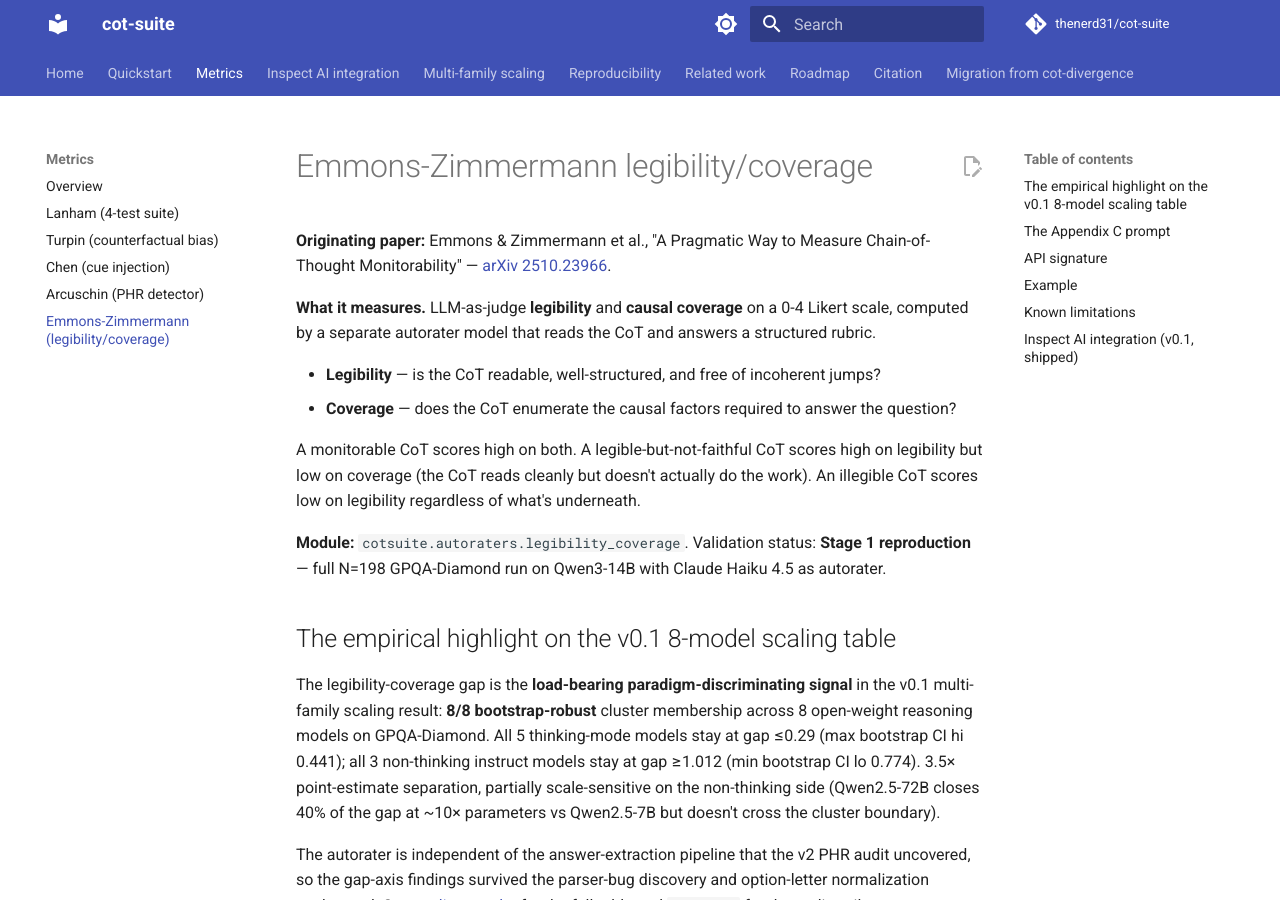
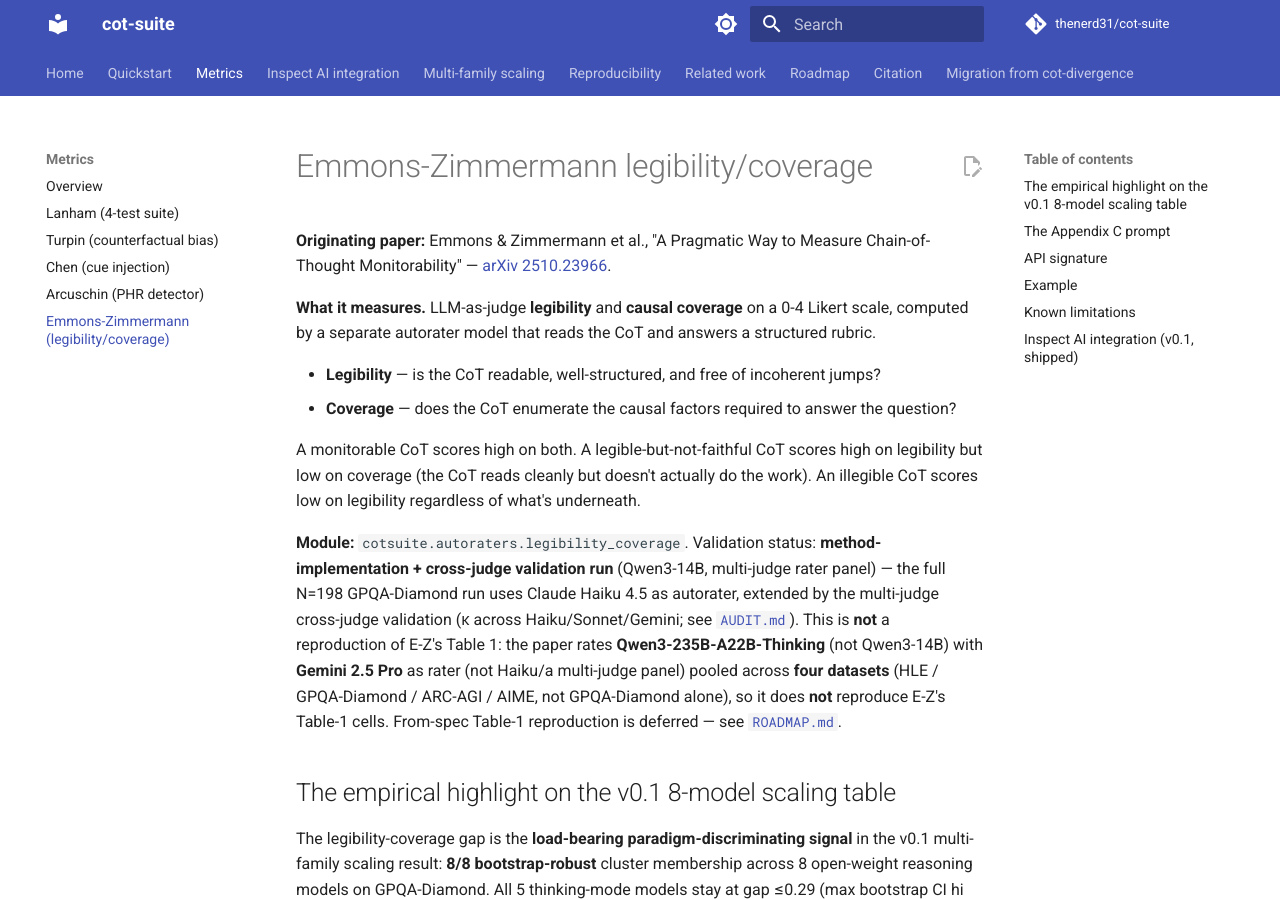
Before and after one commit to thenerd31/cot-suite, an MkDocs documentation site: the page built from docs/metrics/emmons-zimmermann.md, in a window 1280 px wide and 900 px high. Built offline with MkDocs 1.6.1 and Material for MkDocs 9.7.7, drawn with Linux system fonts in a browser that asks for light colours; comment, search, counter and statistics services are not loaded.

Commit message:
docs: sweep residual reproduction overclaims (Emmons/Arcuschin metrics docs) — Turpin-only, repo-wide
Second pass after bcd999e: the repo-wide reproduction-word sweep found two
non-Turpin papers still labeled "reproduction" in the metrics docs. Relabel
per the 5-paper audit (only Turpin is cell-for-cell):

- docs/metrics/emmons-zimmermann.md / docs/metrics/index.md — Emmons "Stage 1
  reproduction (Qwen3-14B, Haiku)" → "method-implementation + cross-judge
  validation run". States explicitly it does NOT reproduce E-Z's Table 1
  (wrong model: Qwen3-14B not Qwen3-235B; wrong rater: Haiku/multi-judge not
  Gemini 2.5 Pro; one dataset not the paper's four); from-spec reproduction
  deferred.
- docs/metrics/arcuschin.md / validation/arcuschin_2503.08679.md — "B4
  GPT-4o-mini reproduction status" → "B4 GPT-4o-mini application/measurement"
  (single-model, NOT against ChainScope's released data); against-release
  reproduction = B4 redux, pending. Consistent with the ROADMAP relabel in
  bcd999e.

Repo-wide sweep verdict: the unqualified word "reproduction/reproduce/
reproduced" now reads as a completed claim for Turpin ONLY. Every non-Turpin
occurrence is qualified — NOT-claim, blocked/precondition, deferred/future
plan, application, directional, or self-reproducibility of cot-suite's own
committed numbers.

Docs-only; no code changes.

```diff
--- a/docs/metrics/emmons-zimmermann.md
+++ b/docs/metrics/emmons-zimmermann.md
@@ -9,7 +9,7 @@
 
 A monitorable CoT scores high on both. A legible-but-not-faithful CoT scores high on legibility but low on coverage (the CoT reads cleanly but doesn't actually do the work). An illegible CoT scores low on legibility regardless of what's underneath.
 
-**Module:** `cotsuite.autoraters.legibility_coverage`. Validation status: **Stage 1 reproduction** — full N=198 GPQA-Diamond run on Qwen3-14B with Claude Haiku 4.5 as autorater.
+**Module:** `cotsuite.autoraters.legibility_coverage`. Validation status: **method-implementation + cross-judge validation run** (Qwen3-14B, multi-judge rater panel) — the full N=198 GPQA-Diamond run uses Claude Haiku 4.5 as autorater, extended by the multi-judge cross-judge validation (κ across Haiku/Sonnet/Gemini; see [`AUDIT.md`](https://github.com/thenerd31/cot-suite/blob/main/AUDIT.md)). This is **not** a reproduction of E-Z's Table 1: the paper rates **Qwen3-235B-A22B-Thinking** (not Qwen3-14B) with **Gemini 2.5 Pro** as rater (not Haiku/a multi-judge panel) pooled across **four datasets** (HLE / GPQA-Diamond / ARC-AGI / AIME, not GPQA-Diamond alone), so it does **not** reproduce E-Z's Table-1 cells. From-spec Table-1 reproduction is deferred — see [`ROADMAP.md`](https://github.com/thenerd31/cot-suite/blob/main/ROADMAP.md).
 
 ## The empirical highlight on the v0.1 8-model scaling table
 
```
Also changed, not shown: docs/metrics/arcuschin.md (+1 -1 lines), docs/metrics/index.md (+1 -1 lines), validation/arcuschin_2503.08679.md (+1 -1 lines).
